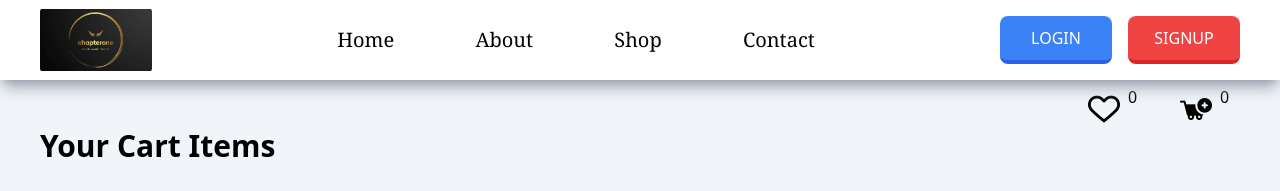
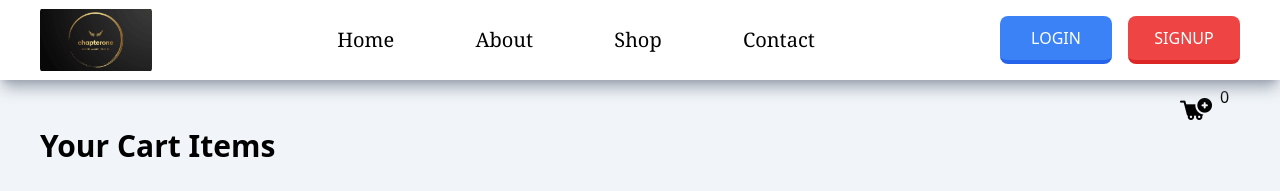
Before and after one commit to Gathsara2002/Online-Book-Store, a React (Create React App) app in the folder client/: page /cart in a window 1280 px wide. Shown: the top 191 px of the page. Built offline with nearby package versions, Linux system fonts and the light colour scheme.

Commit message:
contect updated

```diff
--- a/client/src/view/common/CartAndFav/CartAndFav.tsx
+++ b/client/src/view/common/CartAndFav/CartAndFav.tsx
@@ -14,10 +14,10 @@ export function CartAndFav() {
 
             {/*Favourite*/}
             <div className={"w-1/2 flex cursor-pointer"}>
-                <Link to={"/wishlist"}>
-                    <img src={fav} alt="fav" className={"w-8 h-8 ml-12 mt-2"}/>
-                </Link>
-                <h3 className={"ml-2"}>0</h3>
+                {/*<Link to={"/wishlist"}>*/}
+                {/*    <img src={fav} alt="fav" className={"w-8 h-8 ml-12 mt-2"}/>*/}
+                {/*</Link>*/}
+                {/*<h3 className={"ml-2"}>0</h3>*/}
             </div>
 
             {/*Cart*/}
--- a/client/src/view/pages/CartPage/CartPage.tsx
+++ b/client/src/view/pages/CartPage/CartPage.tsx
@@ -34,16 +34,25 @@ export const CartPage = () => {
 
     //save order
     const handlePayment = async () => {
+
+        const user = localStorage.getItem('COnetoken');
+        // @ts-ignore
+        const parsedUser = JSON.parse(user);
+        const customerId = parsedUser.user.userId;
+        console.log(customerId);
+
         try {
             // Prepare order data to send to the backend
             const orderData = {
                 orderDate: new Date().toISOString(),
                 totalItems: cartItems.length,
                 total: cartItems.reduce((sum: any, item: any) => sum + item.price * item.qty, 0),
-                customerId: 'customer123', // Replace with actual customer ID or get dynamically
+                customerId: customerId,
                 orderDetails: cartItems.map((item: any) => ({
+                    bookId: item.bookId,
                     bookName: item.bookName,
-                    price: item.price
+                    price: item.price,
+                    qty: item.qty
                 }))
             };
 
--- a/client/src/view/pages/Product/Product.tsx
+++ b/client/src/view/pages/Product/Product.tsx
@@ -118,7 +118,6 @@ export const Product = () => {
                         onClick={()=>{
                             addToCart(book);
                         }}>
-                            {/*<Link to={"/login"}>Add To Cart</Link>*/}
                             Add To Cart
                         </button>
                     </div>
```
